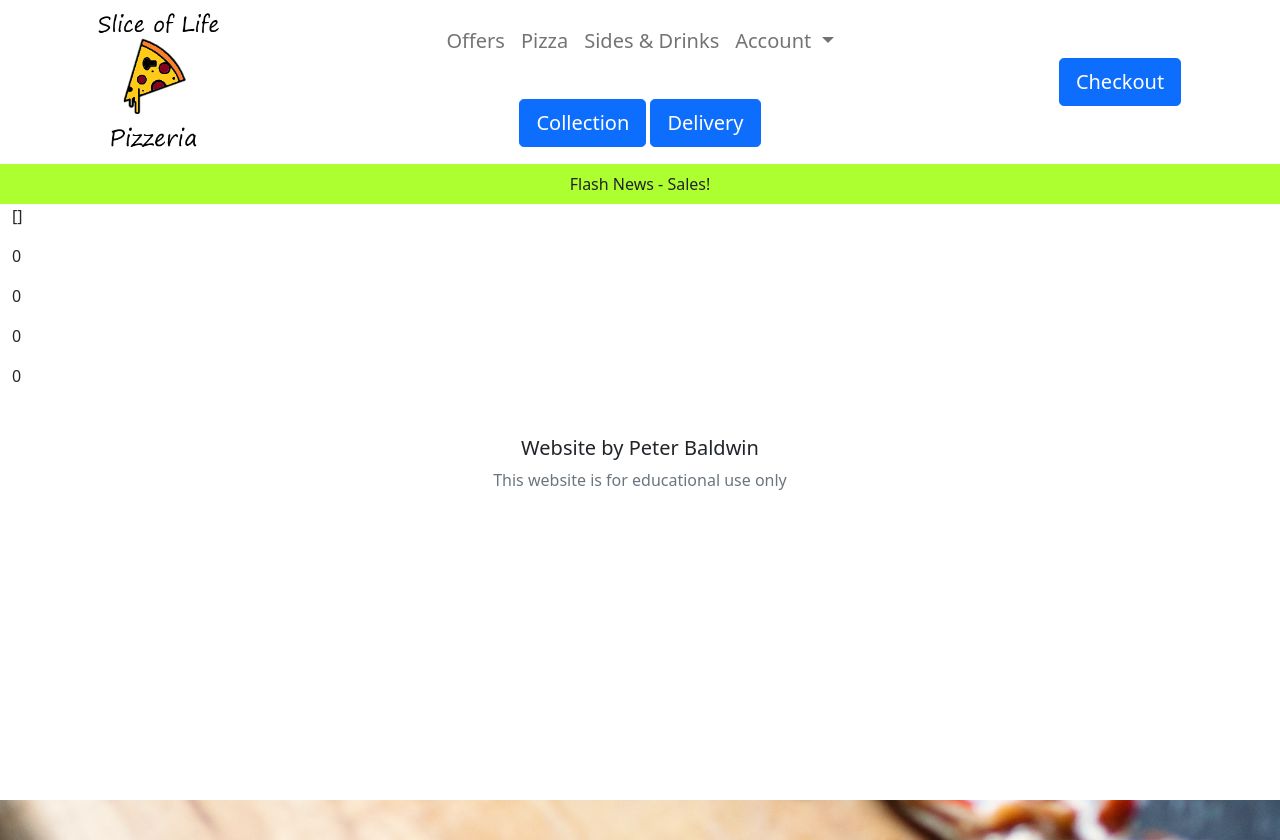
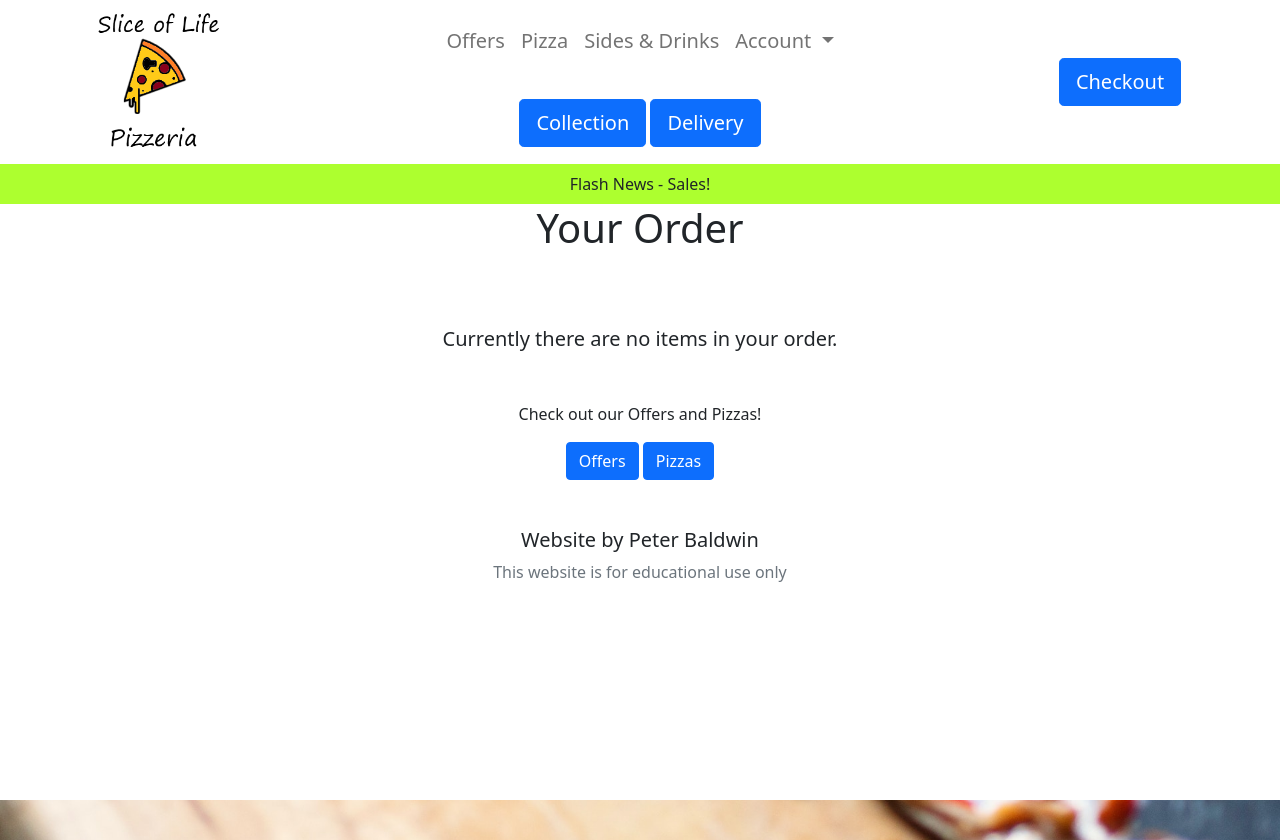
Before and after one commit to Baldpet/slice-of-life-pizzeria, a Django app: page /bag/ in a window 1280 px wide. Run offline with Django 3.2, Linux system fonts and the light colour scheme; some libraries are stand-ins or nearby versions.

Commit message:
Added the html and styling to show the persons order.

```diff
--- /dev/null
+++ b/bag/static/bag/css/bag.css
@@ -0,0 +1,3 @@
+.bag-image {
+    max-height: 15rem;
+}
--- a/bag/templates/bag/bag.html
+++ b/bag/templates/bag/bag.html
@@ -1,13 +1,109 @@
 {% extends "base.html" %}
 {% load static %}
+
+{% block extra_css %}
+    <link rel="stylesheet" href="{% static 'bag/css/bag.css'%}">
+{% endblock %}
 
 {% block content %}
 <div class="overlay"></div>
 <main class="container-fluid content-container">
-<p>{{ bag_items }}</p>
-<p>{{ total }}</p>
-<p>{{ product_count }}</p>
-<p>{{ delivery }}</p>
-<p>{{ grand_total }}</p>
+    <div class="row m-3">
+        <div class="col text-center">
+            <h1>Your Order</h1>
+        </div>
+    </div>
+    <div class="row">
+        {% if bag_items %}
+            <div class="col">
+                <div class="table-responsive">
+                    <table class="table">
+                        <thead>
+                            <tr>
+                                <th scope="col">Item</th>
+                                <th scope="col"></th>
+                                <th scope="col">Price</th>
+                                <th scope="col">Quantity</th>
+                                <th scope="col">Subtotal</th>
+                            </tr>
+                        </thead>
+                        <tbody>
+                            {% for item in bag_items %}
+                                <tr>
+                                    <td class="p-3 w-25">
+                                        {% if item.product.image %}
+                                            <img class="img-fluid bag-image" src="{{MEDIA_URL}}{{ item.product.image }}" alt="{{ item.product.name }} photo">
+                                        {% else %}
+                                            <img class="img-fluid bag-image" src="{{MEDIA_URL}}/no-image.jpg" alt="{{ product.name }} photo">
+                                        {% endif %}
+                                    </td>
+                                    <td class="p-3 w-25">
+                                        <h4>{{ item.product.name }}</h4>
+                                        {% if item.size %}
+                                            <p><strong>Size: </strong> {{ item.size }}</p>
+                                            <p><strong>Base: </strong> {{ item.product.dough| capfirst }}</p>
+                                            <p><strong>Sauce: </strong>{{ item.product.sauce| capfirst }}</p>
+                                            <p><strong>Toppings: </strong>{{ item.product.cheese| capfirst }}{% if item.product.chicken %},
+                                                Chicken{% endif %}{% if item.product.pepperoni %},
+                                                Pepperoni{% endif %} {% if item.product.bacon %},
+                                                Bacon{% endif %}{% if item.product.sausage %},
+                                                Sausage{% endif %}{% if item.product.ham %},
+                                                Ham{% endif %}{% if item.product.meatball %},
+                                                Meatball{% endif %}{% if item.product.chorizo %},
+                                                Chorizo{% endif %}{% if item.product.mushroom %},
+                                                Mushroom{% endif %}{% if item.product.pepper %},
+                                                Pepper{% endif %}{% if item.product.onion %},
+                                                Onion{% endif %}{% if item.product.chilli %},
+                                                Chilli{% endif %}{% if item.product.pineapple %},
+                                                Pineapple{% endif %}{% if item.product.key_lime %},
+                                                Key Lime{% endif %}.</p>
+                                        {% endif %}
+                                    </td>
+                                    <td>
+                                        <p><strong>£{{ item.price }}</strong></p>
+                                    </td>
+                                    <td>
+                                        <p><strong>{{ item.quantity }}</strong></p>
+                                    </td>
+                                    <td>
+                                        <p><strong>£</strong></p>
+                                    </td>
+                                </tr>
+                            {% endfor %}
+                                <tr>
+                                    <td colspan="5" class="p-3 text-end">
+                                        <p><strong>Total: </strong>£{{ total }}</p>
+                                        <p><strong>Delivery: </strong>£{{ delivery }}</p>
+                                        <p><strong>Grand Total: </strong>£{{ grand_total }}</p>
+                                    </td>
+                                </tr>
+                                <tr>
+                                    <td colspan="5" class="p-3 text-end">
+                                        <a href="#" class="btn btn-primary">Secure Checkout</a>
+                                    </td>
+                                </tr>
+                        </tbody>
+                    </table>
+                </div>
+                <div class="row">
+                    <div class="col">
+
+                    </div>
+                </div>
+            </div>
+        {% else %}
+            <div class="col text-center">
+                <p class="lead m-5">Currently there are no items in your order.</p>
+                <p>Check out our Offers and Pizzas!</p>
+                <a href="#" class="btn btn-primary">
+                    Offers
+                </a>
+                <a href="{% url 'pizza' %}" class="btn btn-primary">
+                    Pizzas
+                </a>
+            </div>
+        {% endif %}
+
+    </div>
 </main>
 {% endblock %}
```
